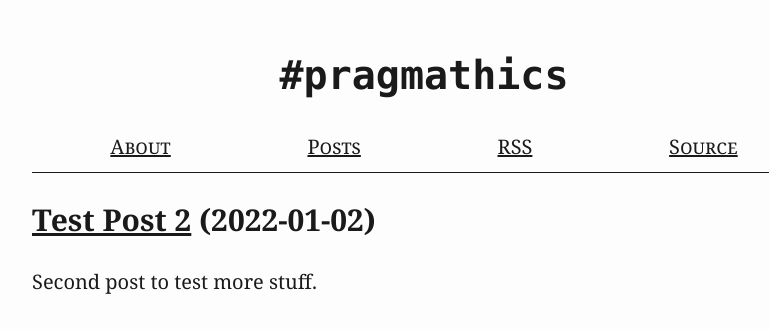
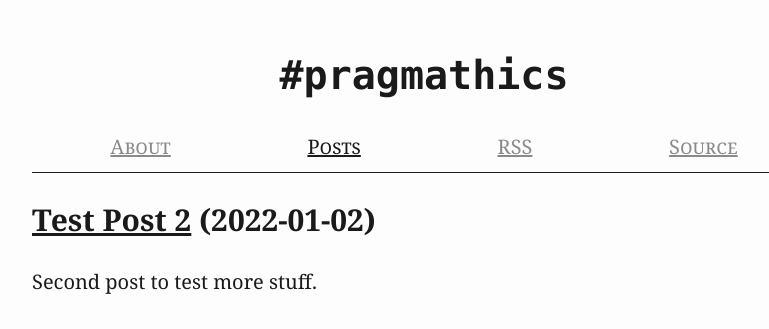
Before and after one commit to Shiandow/shiandow.github.io, a Jekyll site: the page built from index.md, in a window 1280 px wide. Shown: the top 329 px of the page, without its empty margins (216-985 px from the left). Built offline with Jekyll 4.4.1, drawn with Linux system fonts in a browser that asks for light colours.

Commit message:
Style current position in navigation

```diff
--- a/_includes/navigation.html
+++ b/_includes/navigation.html
@@ -1,6 +1,6 @@
-<nav current="{{page.url}}">
-    <a href="/about">About</a>
-    <a href="/">Posts</a>
+<nav>
+    <a href="/about/" {% if page.url == "/about/" %}class="current"{% endif %}>About</a>
+    <a href="/"       {% if page.url == "/"       %}class="current"{% endif %}>Posts</a>
     <a href="/feed.xml">RSS</a>
     <a href="https://github.com/Shiandow/shiandow.github.io/">Source</a>
 </nav>
--- a/assets/styles/default.css
+++ b/assets/styles/default.css
@@ -53,7 +53,11 @@ nav {
     font-variant: small-caps;
 }
 nav > a {
-    flex-grow: 1
+    flex-grow: 1;
+    opacity: 0.5;
+}
+nav > a.current, nav > a:hover {
+    opacity: 1;
 }
 
 /* Article Footer */
```
